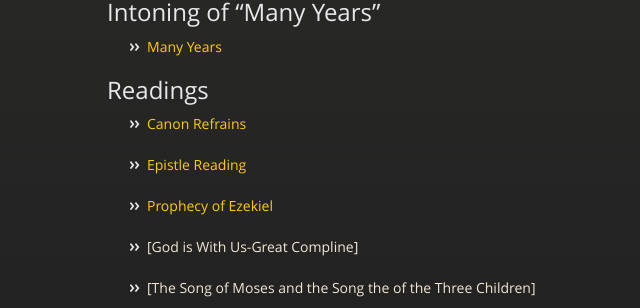
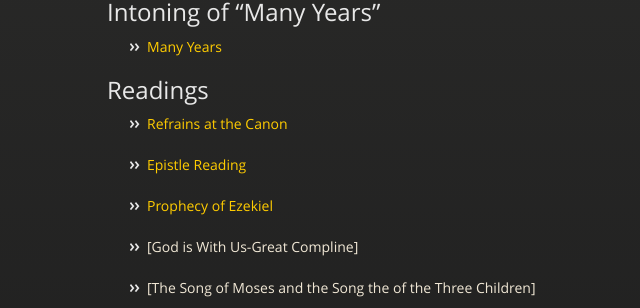
Before and after one commit to markjville/markjville.github.io, a Jekyll site: the page built from clergy-resources.md, in a window 1280 px wide. Shown: the part 1080-1388 px from the top of the page, without its empty margins (208-848 px from the left). Built offline with Jekyll 4.4.1, drawn with Linux system fonts in a browser that asks for light colours; our own code applies the rules of GitHub Pages for plain Markdown files.

Commit message:
Update clergy-resources.md

```diff
--- a/clergy-resources.md
+++ b/clergy-resources.md
@@ -39,7 +39,7 @@
 - [Many Years](docs/many-years-clergy.pdf)
 
 ## Readings
-- [Canon Refrains](docs/refrains-canon.md)
+- [Refrains at the Canon](docs/refrains-canon.md)
 
 - [Epistle Reading](docs/epistle-reading.pdf)
 
```
